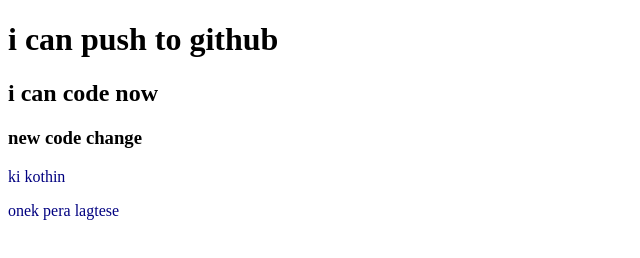
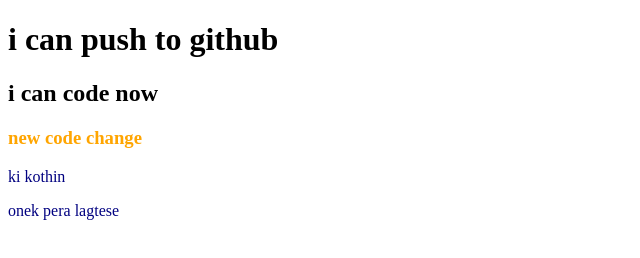
Before and after one commit to sonya-akter/my-second-repo, a plain HTML site: page index.html in a window 1280 px wide. Shown: the whole page, without its empty margins (0-640 px from the left). Drawn offline with Linux system fonts and the light colour scheme.

Commit message:
styles added

```diff
--- a/style.css
+++ b/style.css
@@ -1,3 +1,7 @@
 p{
     color: navy;
 }
+h3{
+    color: orange
+    ;
+}
```
